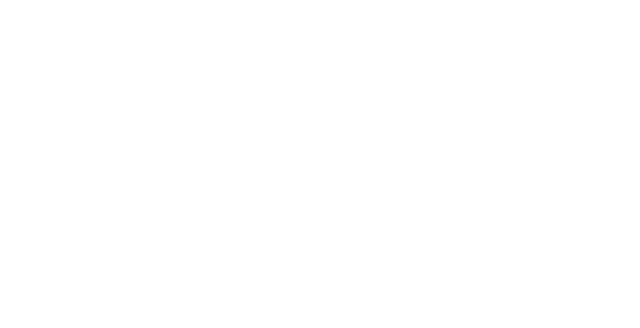
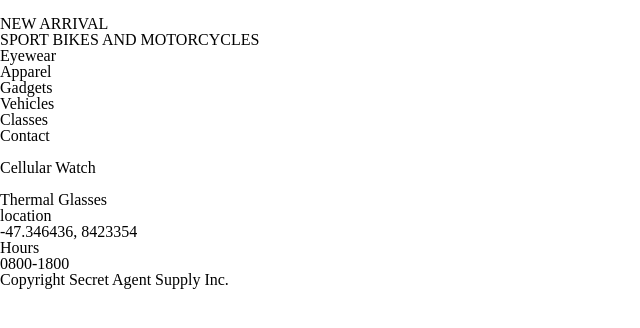
Before and after one commit to Physicschick/SecretAgentSupply, a plain HTML site: page index.html in a window 1280 px wide. Shown: the whole page, without its empty margins (0-640 px from the left). Drawn offline with Linux system fonts and the light colour scheme.

Commit message:
add basic text to html

```diff
--- a/index.html
+++ b/index.html
@@ -12,16 +12,35 @@
       <SECRET AGENT SUPPLY INC.>
     </div>
     <div class="mainbanner">
+      <p>NEW ARRIVAL</p>
+        <p>SPORT BIKES AND MOTORCYCLES</p>
     </div>
     <div class="nav">
+      <p>Eyewear</p>
+      <p>Apparel</p>
+      <p>Gadgets</p>
+      <p>Vehicles</p>
+      <p>Classes</p>
+      <p>Contact</p>
     </div>
     <div class="product">
+      <img src=""/>
+      <Exploding Pen</p>
+      <img src=""/>
+      <p>Cellular Watch</p>
+      <img src=""/>
+      <p>Thermal Glasses</p>
     </div>
     <div class="location">
+      <p>location</p>
+      <p> -47.346436, 8423354</p>
     </div>
     <div class="hours">
+      <p>Hours</p>
+      <p>0800-1800</p>
     </div>
     <div class="footer">
+      <p>Copyright Secret Agent Supply Inc.</p>
     </div>
     </div>
   </body>
```
